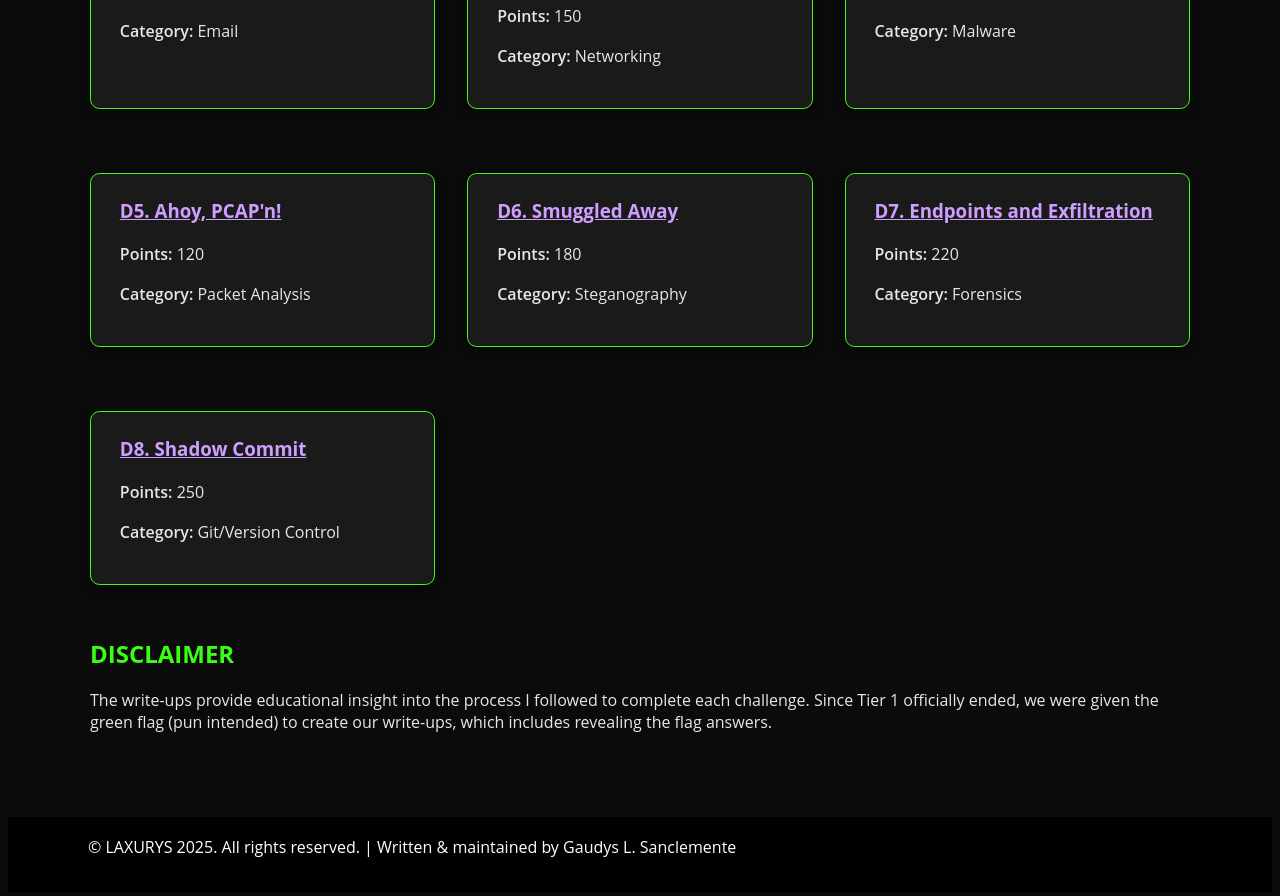
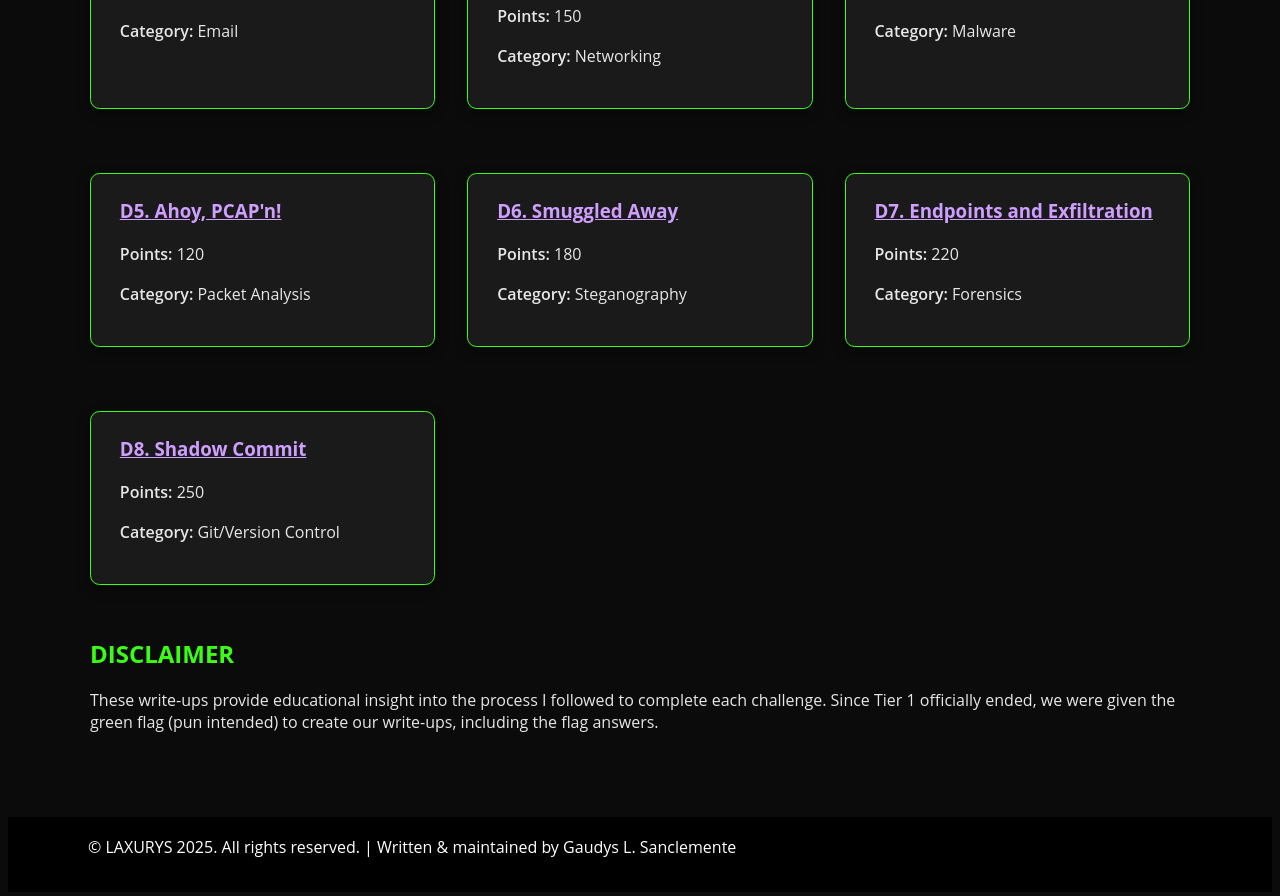
Before and after one commit to glsanclem/2025_wicys_target_ctf, a Jekyll site: the page built from index.md, in a window 1280 px wide and 900 px high, scrolled down 2093 px. Shown: the top 896 px of the window. Built offline with Jekyll 4.4.1, drawn with Linux system fonts in a browser that asks for light colours.

Commit message:
Update index.md
Fixed disclaimer section

```diff
--- a/index.md
+++ b/index.md
@@ -136,4 +136,4 @@ Click on any box below to view the challenge.
 
 ## DISCLAIMER
 
-The write-ups provide educational insight into the process I followed to complete each challenge. Since Tier 1 officially ended, we were given the green flag (pun intended) to create our write-ups, which includes revealing the flag answers.
+These write-ups provide educational insight into the process I followed to complete each challenge. Since Tier 1 officially ended, we were given the green flag (pun intended) to create our write-ups, including the flag answers.
```
